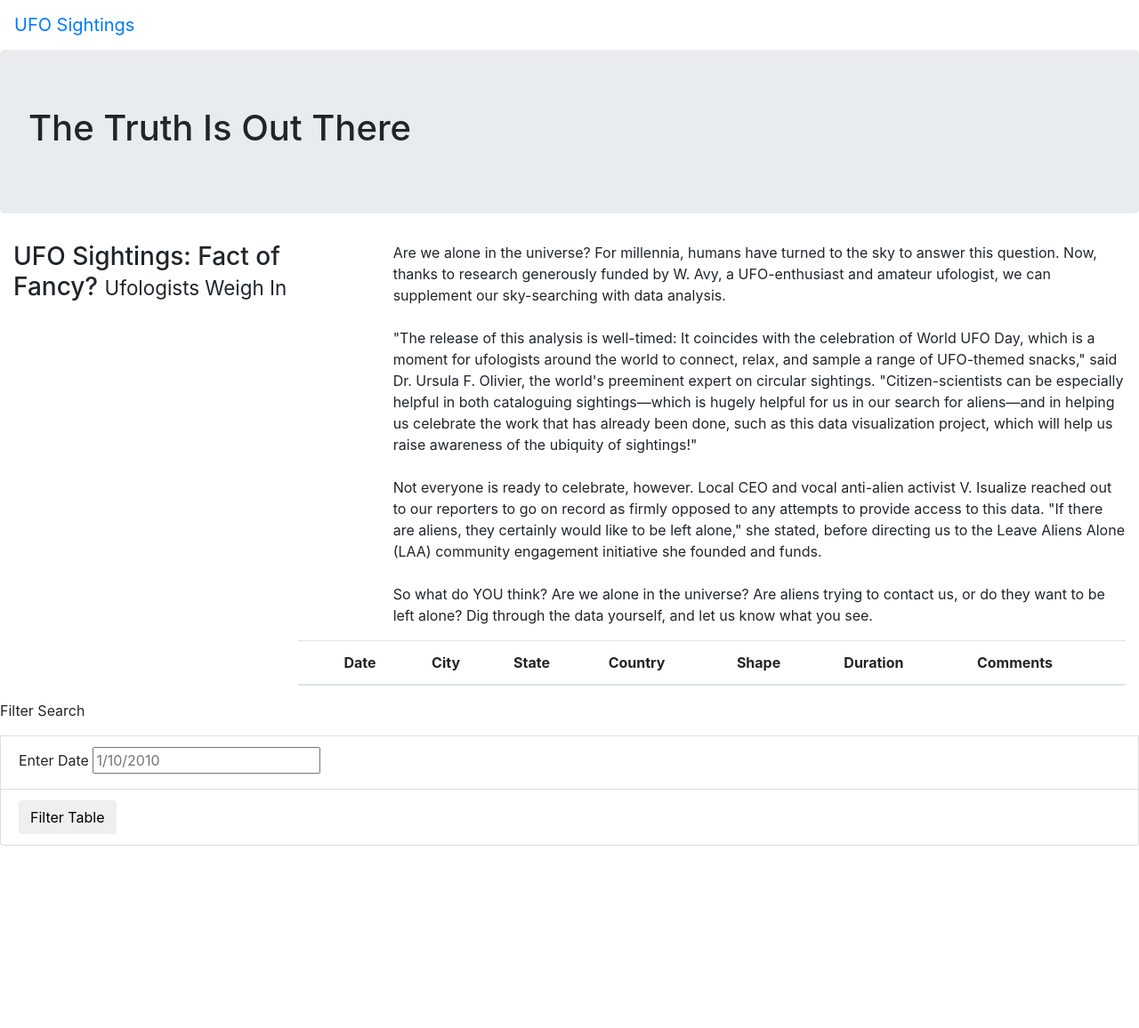
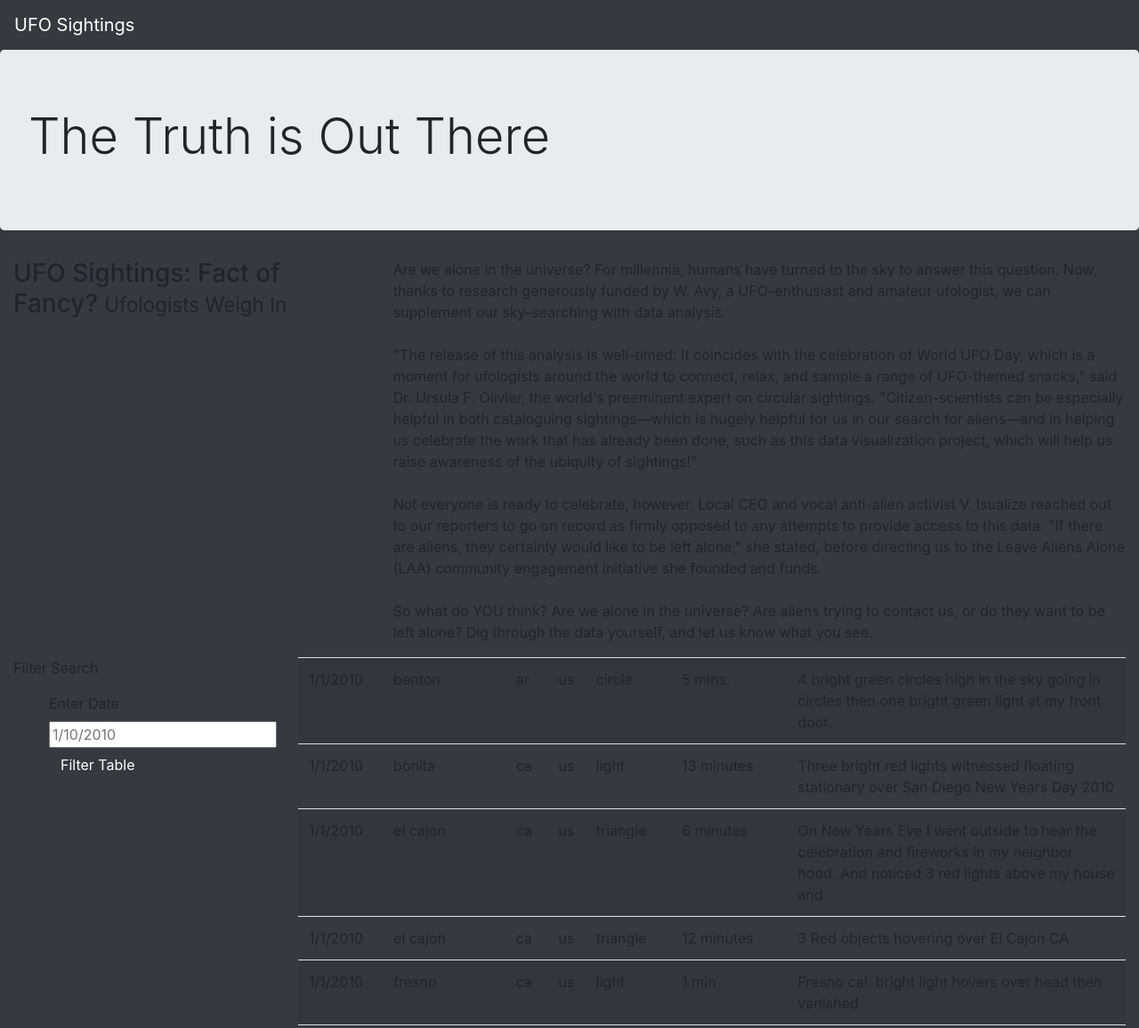
Before and after one commit to amerchant918/UFOs, a plain HTML site: page index.html in a window 1280 px wide. Shown: the top 1156 px of the page at 89% size. Before the commit the page ends 951 px from the top, so only its background shows below. Drawn offline with nearby package versions, Linux system fonts and the light colour scheme.

Commit message:
styled html site

```diff
--- a/index.html
+++ b/index.html
@@ -12,16 +12,16 @@
     />
     <link rel="stylesheet" href="static/css/style.css">
 </head>
-<body>
+<body class="bg-dark">
     <body>
         <div class="wrapper">
-            <nav class="navbar navbar-expand-lg">
+            <nav class="navbar navbar-dark bg-dark navbar-expand-lg">
                 <a class="navbar-brand" href="index.html">UFO Sightings</a>
             </nav>
         </div>
         <div class="jumbotron">
-            <h1>The Truth Is Out There</h1>
-          </div>
+          <h1 class="display-4">The Truth is Out There</h1>
+        </div>
           <div class="container-fluid">
             <div class="row">
               <div class="col-md-4">
@@ -39,42 +39,31 @@
           <div class="container-fluid">
             <div class="row">
               <div class="col-md-3">
-
+                <form class="bg-dark">
+                  <p>Filter Search</p>
+                  <ul class="bg-dark" style="list-style: none;">
+                    <li class="bg-dark">
+                      <label for="date">Enter Date</label>
+                      <input type="text" placeholder="1/10/2010" id="datetime" />
+                    </li>
+                    <li class = "bg-dark">
+                       <button id="filter-btn" type="button" class="btn btn-dark">
+                         Filter Table
+                       </button>
+                    </li>
+                  </ul>
+                 </form>
               </div>
               <div class="col-md-9">
                 <table class="table table-striped">
-                    <thead>
-                      <tr>
-                        <th>
-                            <th>Date</th>
-                            <th>City</th>
-                            <th>State</th>
-                            <th>Country</th>
-                            <th>Shape</th>
-                            <th>Duration</th>
-                            <th>Comments</th>
-                        </th>
-                      </tr>
-                    </thead>
                     <tbody></tbody>
                   </table>
               </div>
             </div>
           </div>
-          <form>
-            <p>Filter Search</p>
-          </form>
-          <ul class="list-group">
-
-        </ul>
-        <li class="list-group-item">
-            <label for="date">Enter Date</label>
-            <input type="text" placeholder="1/10/2010" id="datetime" />
-        </li>
-        <li class="list-group-item">
-            <button id="filter-btn" type="button" class="btn btn-default">Filter Table</button>
-        </li>
-
+          <script src="https://cdnjs.cloudflare.com/ajax/libs/d3/4.11.0/d3.js"></script>
+          <script src="static/js/data.js"></script>
+          <script src="static/js/app.js"></script>
     </body>
 </body>
 </html>
```
